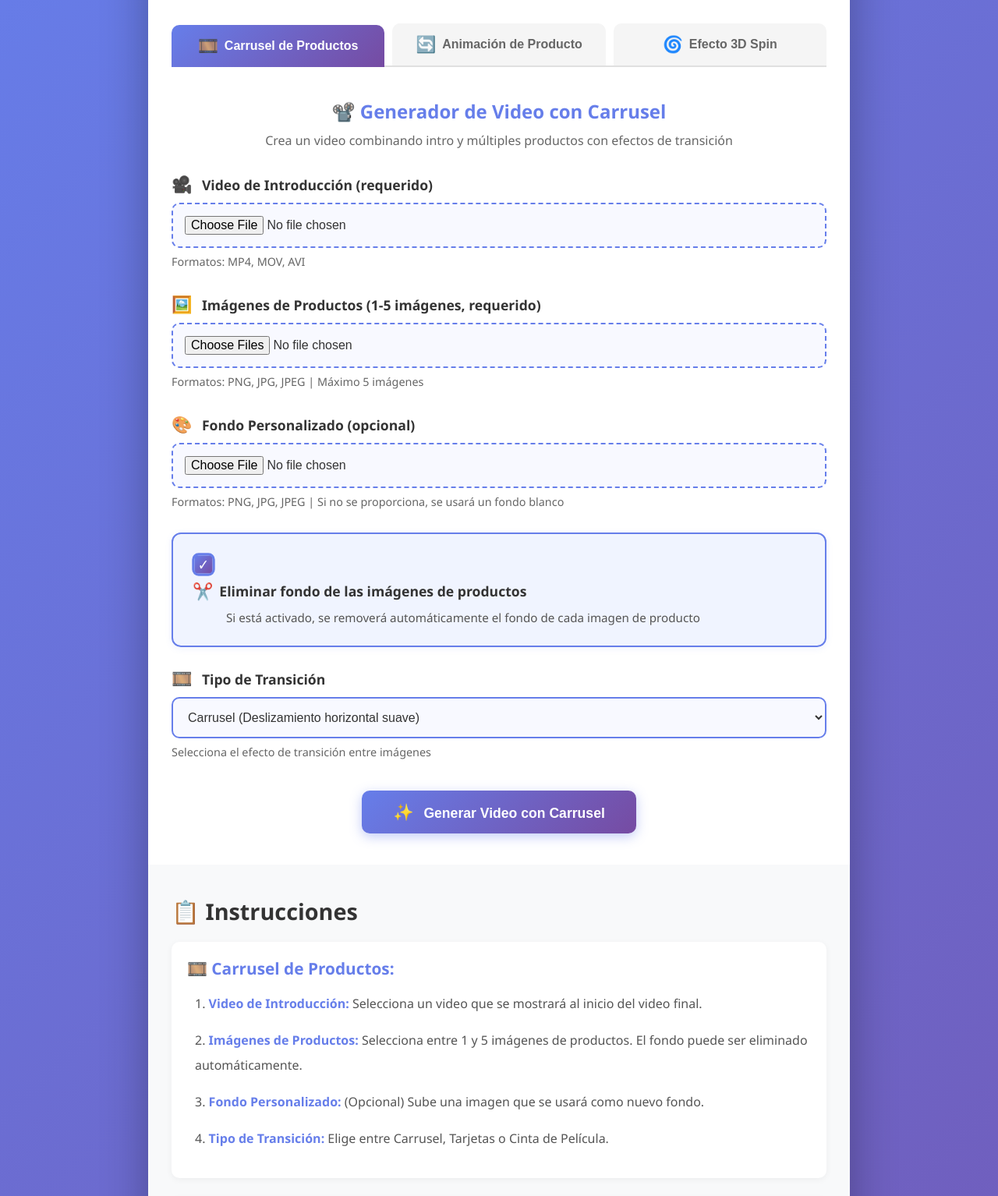
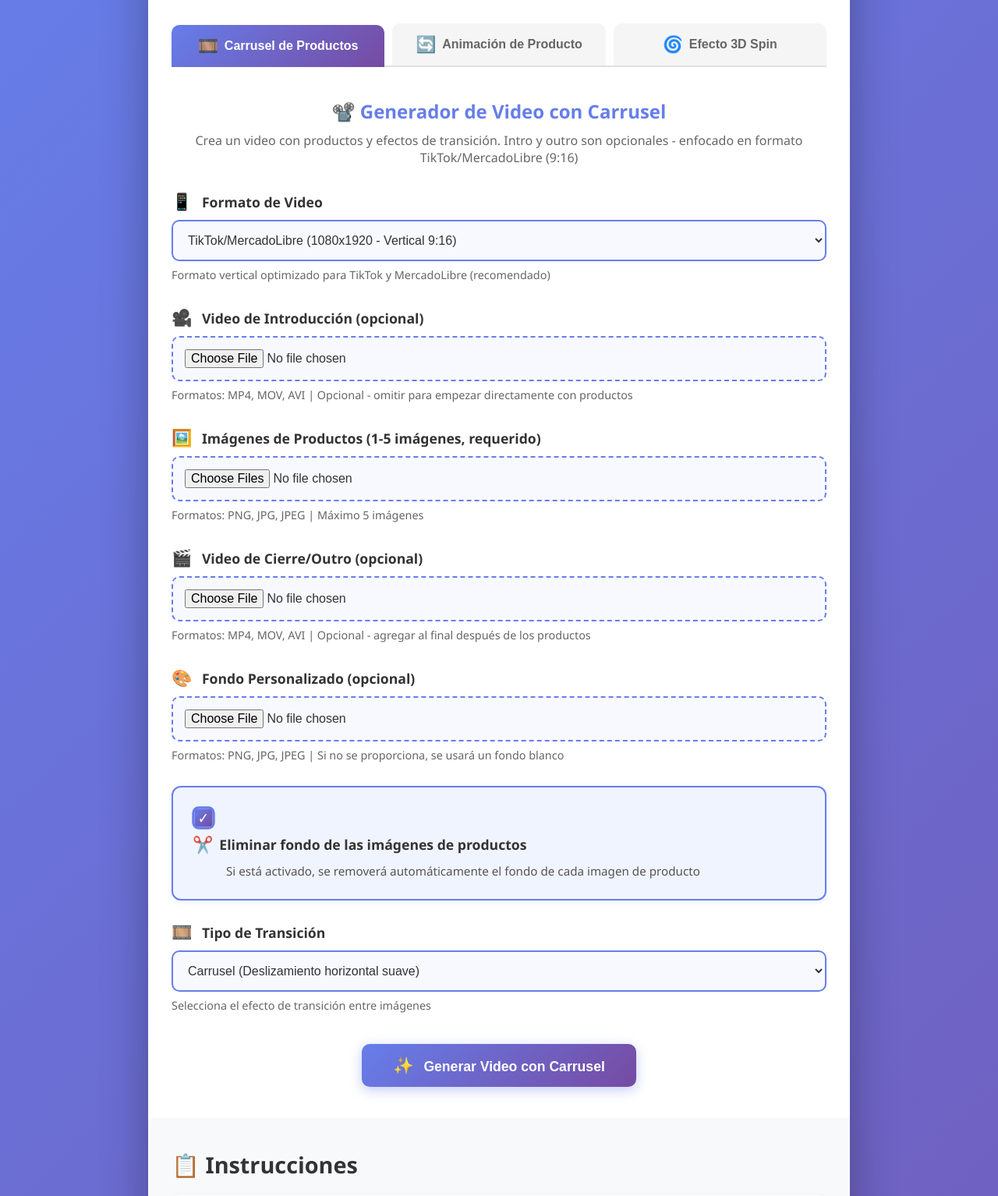
Before and after one commit to mrg0809/videogenerator, a Flask app: page / in a window 1280 px wide. Shown: the part 189-1723 px from the top of the page at 78% size. Run offline with Flask 3, Linux system fonts and the light colour scheme.

Commit message:
Make intro/outro optional and add TikTok/MercadoLibre format support
Co-authored-by: mrg0809 <74638473+mrg0809@users.noreply.github.com>

```diff
--- a/app.py
+++ b/app.py
@@ -1415,17 +1415,19 @@ def generate_3d_spin_video(image_path, output_path, frames_per_rotation=60,
         raise
 
 
-def generate_video(intro_path, product_images, background_image_path, output_path, remove_bg=True, transition_type='carousel'):
-    """
-    Generate the final video with intro and product images using selected transition effect.
+def generate_video(intro_path, product_images, background_image_path, output_path, outro_path=None, remove_bg=True, transition_type='carousel', video_format='tiktok'):
+    """
+    Generate the final video with optional intro/outro and product images using selected transition effect.
 
     Args:
-        intro_path: Path to intro video
+        intro_path: Path to intro video (can be None for no intro)
         product_images: List of paths to product images
         background_image_path: Path to custom background image (can be None)
         output_path: Path to save the output video
+        outro_path: Path to outro video (can be None for no outro)
         remove_bg: Whether to remove background from images (default: True)
         transition_type: Type of transition ('carousel', 'card', or 'filmstrip')
+        video_format: Video format ('tiktok' for 1080x1920, 'youtube' for 1920x1080)
 
     Returns:
         str: Path to the generated video
@@ -1434,13 +1436,31 @@ def generate_video(intro_path, product_images, background_image_path, output_pat
     processed_images = []
 
     try:
-        # Load intro video
-        print("Loading intro video...")
-        intro_clip = VideoFileClip(intro_path)
-        clips.append(intro_clip)
-
-        # Get video size from intro
-        video_size = (intro_clip.w, intro_clip.h)
+        # Determine video size based on format preference
+        # TikTok/MercadoLibre format: 1080x1920 (9:16 vertical)
+        # YouTube format: 1920x1080 (16:9 horizontal)
+        if video_format == 'tiktok':
+            default_video_size = (1080, 1920)
+        else:
+            default_video_size = (1920, 1080)
+
+        video_size = default_video_size
+
+        # Load intro video if provided
+        if intro_path:
+            print("Loading intro video...")
+            intro_clip = VideoFileClip(intro_path)
+
+            # Resize intro to match target format if needed
+            if (intro_clip.w, intro_clip.h) != video_size:
+                print(f"Resizing intro from {intro_clip.w}x{intro_clip.h} to {video_size[0]}x{video_size[1]}...")
+                intro_clip = intro_clip.resize(video_size)
+
+            clips.append(intro_clip)
+            # Use intro video size if available
+            video_size = (intro_clip.w, intro_clip.h)
+        else:
+            print("No intro video provided, using product carousel only...")
 
         # Process each product image
         print(f"Processing {len(product_images)} product images...")
@@ -1481,6 +1501,18 @@ def generate_video(intro_path, product_images, background_image_path, output_pat
 
             clips.append(transition_clip)
 
+        # Load outro video if provided
+        if outro_path:
+            print("Loading outro video...")
+            outro_clip = VideoFileClip(outro_path)
+
+            # Resize outro to match video format if needed
+            if (outro_clip.w, outro_clip.h) != video_size:
+                print(f"Resizing outro from {outro_clip.w}x{outro_clip.h} to {video_size[0]}x{video_size[1]}...")
+                outro_clip = outro_clip.resize(video_size)
+
+            clips.append(outro_clip)
+
         # Concatenate all clips
         print("Concatenating clips...")
         final_clip = concatenate_videoclips(clips, method="compose")
@@ -1491,7 +1523,7 @@ def generate_video(intro_path, product_images, background_image_path, output_pat
             output_path,
             codec='libx264',
             audio_codec='aac',
-            fps=24,
+            fps=30,  # Increased to 30fps for smoother playback (TikTok standard)
             preset='medium',
             threads=4
         )
@@ -1532,39 +1564,27 @@ def index():
 
 @app.route('/generate_video', methods=['POST'])
 def generate_video_route():
-    """Handle video generation request."""
+    """Handle video generation request with optional intro/outro."""
     uploaded_files = []
 
     try:
-        # Check if files are present
-        if 'intro_video' not in request.files:
-            flash('No se encontró el video de introducción', 'error')
-            return redirect(url_for('index'))
-
+        # Check if product images are present (required)
         if 'product_images' not in request.files:
             flash('No se encontraron imágenes de productos', 'error')
             return redirect(url_for('index'))
 
-        intro_video = request.files['intro_video']
+        # Get files - intro and outro are now optional
+        intro_video = request.files.get('intro_video')
+        outro_video = request.files.get('outro_video')
         product_images = request.files.getlist('product_images')
         custom_background = request.files.get('custom_background')
 
-        # Get checkbox value for background removal
+        # Get form parameters
         remove_bg = request.form.get('remove_background') == 'yes'
-
-        # Get transition type selection
         transition_type = request.form.get('transition_type', 'carousel')
-
-        # Validate intro video
-        if intro_video.filename == '':
-            flash('No se seleccionó un video de introducción', 'error')
-            return redirect(url_for('index'))
-
-        if not allowed_file(intro_video.filename, 'video'):
-            flash('Formato de video no válido. Use MP4, MOV o AVI', 'error')
-            return redirect(url_for('index'))
-
-        # Validate product images
+        video_format = request.form.get('video_format', 'tiktok')
+
+        # Validate product images (required)
         if not product_images or product_images[0].filename == '':
             flash('No se seleccionaron imágenes de productos', 'error')
             return redirect(url_for('index'))
@@ -1578,12 +1598,31 @@ def generate_video_route():
                 flash(f'Formato de imagen no válido: {img.filename}. Use PNG, JPG o JPEG', 'error')
                 return redirect(url_for('index'))
 
-        # Save intro video
-        print("Guardando video de introducción...")
-        intro_filename = f"{uuid.uuid4().hex}_{secure_filename(intro_video.filename)}"
-        intro_path = os.path.join(app.config['UPLOAD_FOLDER'], intro_filename)
-        intro_video.save(intro_path)
-        uploaded_files.append(intro_path)
+        # Save intro video if provided (optional)
+        intro_path = None
+        if intro_video and intro_video.filename != '':
+            if not allowed_file(intro_video.filename, 'video'):
+                flash('Formato de video de intro no válido. Use MP4, MOV o AVI', 'error')
+                return redirect(url_for('index'))
+
+            print("Guardando video de introducción...")
+            intro_filename = f"{uuid.uuid4().hex}_{secure_filename(intro_video.filename)}"
+            intro_path = os.path.join(app.config['UPLOAD_FOLDER'], intro_filename)
+            intro_video.save(intro_path)
+            uploaded_files.append(intro_path)
+
+        # Save outro video if provided (optional)
+        outro_path = None
+        if outro_video and outro_video.filename != '':
+            if not allowed_file(outro_video.filename, 'video'):
+                flash('Formato de video de outro no válido. Use MP4, MOV o AVI', 'error')
+                return redirect(url_for('index'))
+
+            print("Guardando video de cierre...")
+            outro_filename = f"{uuid.uuid4().hex}_{secure_filename(outro_video.filename)}"
+            outro_path = os.path.join(app.config['UPLOAD_FOLDER'], outro_filename)
+            outro_video.save(outro_path)
+            uploaded_files.append(outro_path)
 
         # Save product images
         print("Guardando imágenes de productos...")
@@ -1611,10 +1650,12 @@ def generate_video_route():
         output_filename = f"video_{uuid.uuid4().hex}.mp4"
         output_path = os.path.join(app.config['VIDEOS_FOLDER'], output_filename)
 
-        # Generate video
+        # Generate video with optional intro/outro
         print("Iniciando generación de video...")
         flash('Procesando video... Esto puede tomar varios minutos.', 'info')
-        generate_video(intro_path, product_image_paths, background_path, output_path, remove_bg, transition_type)
+        generate_video(intro_path, product_image_paths, background_path, output_path,
+                      outro_path=outro_path, remove_bg=remove_bg, transition_type=transition_type,
+                      video_format=video_format)
 
         # Clean up uploaded files
         print("Limpiando archivos temporales...")
--- a/templates/index.html
+++ b/templates/index.html
@@ -44,25 +44,36 @@
             </div>
         </div>
 
-        <!-- Carousel Form (Original Feature) -->
+        <!-- Carousel Form (Updated with Optional Intro/Outro) -->
         <div id="carousel-tab" class="tab-content active">
             <div class="form-container">
                 <h2 class="form-title">📽️ Generador de Video con Carrusel</h2>
-                <p class="form-description">Crea un video combinando intro y múltiples productos con efectos de transición</p>
+                <p class="form-description">Crea un video con productos y efectos de transición. Intro y outro son opcionales - enfocado en formato TikTok/MercadoLibre (9:16)</p>
 
                 <form method="POST" action="{{ url_for('generate_video_route') }}" enctype="multipart/form-data" id="uploadForm">
 
                 <div class="form-group">
+                    <label for="video_format">
+                        <span class="label-icon">📱</span>
+                        Formato de Video
+                    </label>
+                    <select id="video_format" name="video_format" class="form-select">
+                        <option value="tiktok" selected>TikTok/MercadoLibre (1080x1920 - Vertical 9:16)</option>
+                        <option value="youtube">YouTube (1920x1080 - Horizontal 16:9)</option>
+                    </select>
+                    <small>Formato vertical optimizado para TikTok y MercadoLibre (recomendado)</small>
+                </div>
+
+                <div class="form-group">
                     <label for="intro_video">
                         <span class="label-icon">🎥</span>
-                        Video de Introducción (requerido)
+                        Video de Introducción (opcional)
                     </label>
                     <input type="file"
                            id="intro_video"
                            name="intro_video"
-                           accept="video/mp4,video/quicktime,video/x-msvideo"
-                           required>
-                    <small>Formatos: MP4, MOV, AVI</small>
+                           accept="video/mp4,video/quicktime,video/x-msvideo">
+                    <small>Formatos: MP4, MOV, AVI | Opcional - omitir para empezar directamente con productos</small>
                 </div>
 
                 <div class="form-group">
@@ -77,6 +88,18 @@
                            multiple
                            required>
                     <small>Formatos: PNG, JPG, JPEG | Máximo 5 imágenes</small>
+                </div>
+
+                <div class="form-group">
+                    <label for="outro_video">
+                        <span class="label-icon">🎬</span>
+                        Video de Cierre/Outro (opcional)
+                    </label>
+                    <input type="file"
+                           id="outro_video"
+                           name="outro_video"
+                           accept="video/mp4,video/quicktime,video/x-msvideo">
+                    <small>Formatos: MP4, MOV, AVI | Opcional - agregar al final después de los productos</small>
                 </div>
 
                 <div class="form-group">
```
